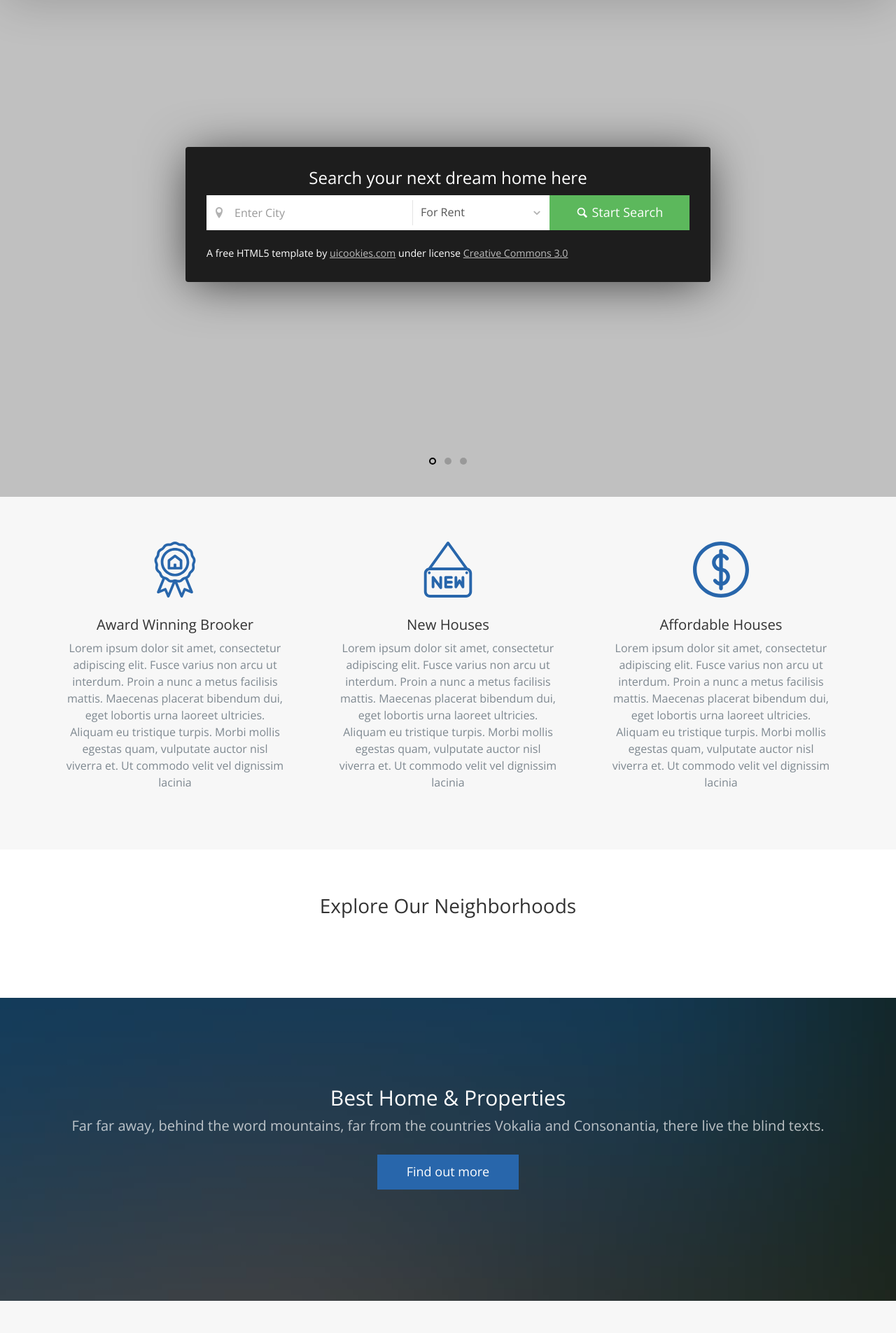
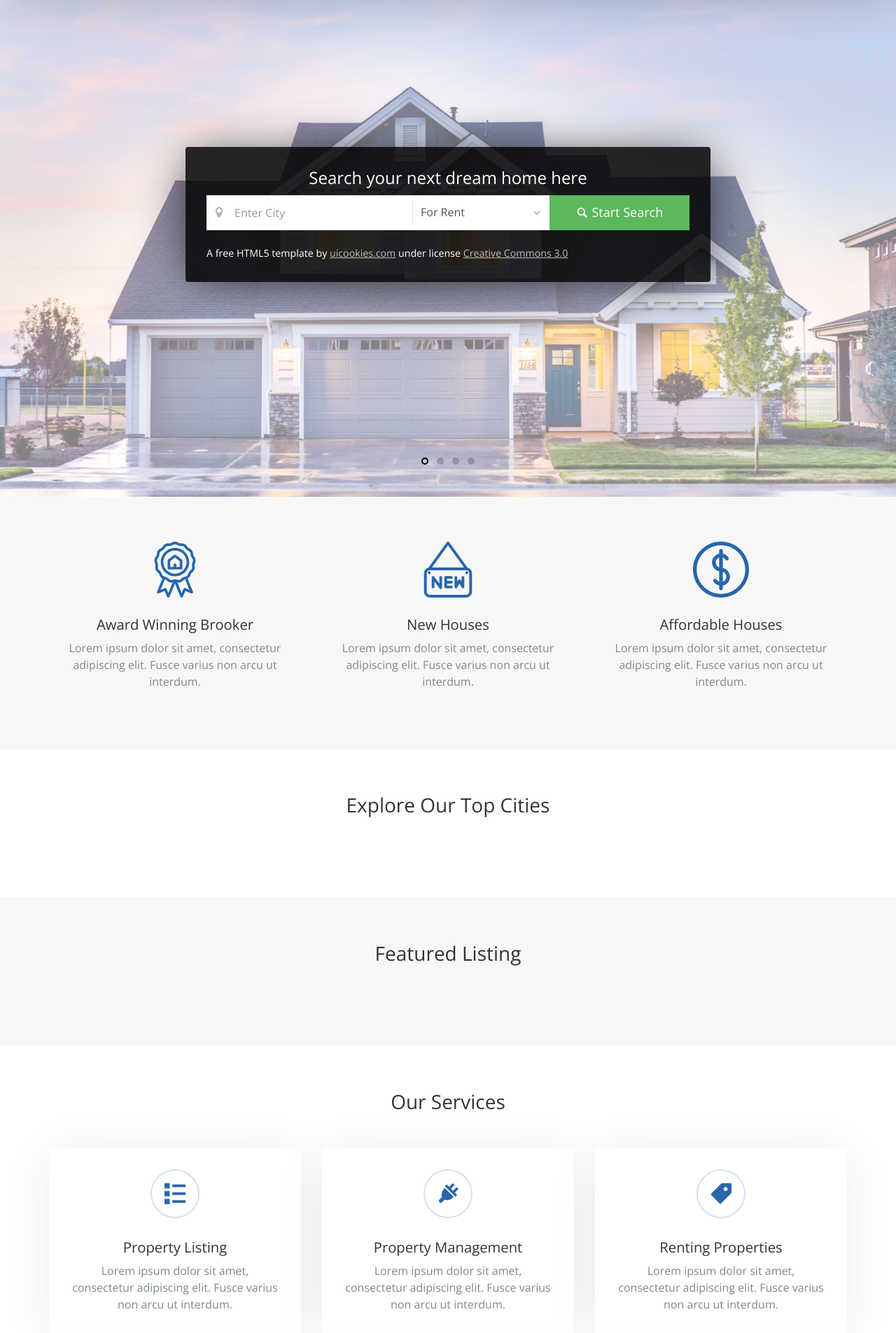
Before and after one commit to onadj/estate-agency-project, a Django app: template home/templates/home/home.html in a window 1280 px wide. Shown: the part 90-1995 px from the top of the page at 70% size. Run offline with Django 3.2, Linux system fonts and the light colour scheme; the template is opened without the code that fills it, so the values that code supplies are empty; some libraries are stand-ins or nearby versions; some web fonts are replaced.

Commit message:
deployment to heroku part 1

```diff
--- /dev/null
+++ b/agents/fixtures/agentsdata.json
@@ -0,0 +1 @@
+[{"model": "agents.agent", "pk": 1, "fields": {"name": "Oliver Nad", "title": "python developer", "image": "agents/homer_JDa7Nzb.jpg"}}]
--- a/contact/templates/contact/contact.html
+++ b/contact/templates/contact/contact.html
@@ -53,7 +53,7 @@
 
           <h4>Feedback</h4>
           <p>Far far away, behind the word mountains, far from the countries Vokalia and Consonantia, there live the blind texts.</p>
-          <p><a href="#">Learn More</a></p>
+
         </div>
       </div>
     </div>
--- a/home/templates/home/home.html
+++ b/home/templates/home/home.html
@@ -40,9 +40,12 @@
       </div>
     </div>
     <ul class="slides">
-      <li style="{% static 'img/slider_1.jpg' %}" class="overlay"></li>
-      <li style="background-image: url(img/slider_4.jpg);" class="overlay"></li>
-      <li style="background-image: url(img/slider_2.jpg);" class="overlay"></li>
+      <li style="background-image: url({% static 'img/homepage1.jpg' %})" class="overlay"></li>
+
+       <li style="background-image: url({% static 'img/homepage2.jpg' %})"  class="overlay"></li>
+
+       <li style="background-image: url({% static 'img/homepage3.jpg' %})"  class="overlay"></li>
+       <li style="background-image: url({% static 'img/homepage4.jpg' %})"  class="overlay"></li>
     </ul>
   </section>
   <!-- END: slider  -->
@@ -57,7 +60,7 @@
             </div>
             <div class="probootstrap-card-text">
               <h2 class="probootstrap-card-heading">Award Winning Brooker</h2>
-              <p>Lorem ipsum dolor sit amet, consectetur adipiscing elit. Fusce varius non arcu ut interdum. Proin a nunc a metus facilisis mattis. Maecenas placerat bibendum dui, eget lobortis urna laoreet ultricies. Aliquam eu tristique turpis. Morbi mollis egestas quam, vulputate auctor nisl viverra et. Ut commodo velit vel dignissim lacinia</p>
+              <p>Lorem ipsum dolor sit amet, consectetur adipiscing elit. Fusce varius non arcu ut interdum.</p>
             </div>
           </div>
         </div>
@@ -68,7 +71,7 @@
             </div>
             <div class="probootstrap-card-text">
               <h2 class="probootstrap-card-heading">New Houses</h2>
-              <p>Lorem ipsum dolor sit amet, consectetur adipiscing elit. Fusce varius non arcu ut interdum. Proin a nunc a metus facilisis mattis. Maecenas placerat bibendum dui, eget lobortis urna laoreet ultricies. Aliquam eu tristique turpis. Morbi mollis egestas quam, vulputate auctor nisl viverra et. Ut commodo velit vel dignissim lacinia</p>
+              <p>Lorem ipsum dolor sit amet, consectetur adipiscing elit. Fusce varius non arcu ut interdum.</p>
             </div>
           </div>
         </div>
@@ -79,7 +82,7 @@
             </div>
             <div class="probootstrap-card-text">
               <h2 class="probootstrap-card-heading">Affordable Houses</h2>
-              <p>Lorem ipsum dolor sit amet, consectetur adipiscing elit. Fusce varius non arcu ut interdum. Proin a nunc a metus facilisis mattis. Maecenas placerat bibendum dui, eget lobortis urna laoreet ultricies. Aliquam eu tristique turpis. Morbi mollis egestas quam, vulputate auctor nisl viverra et. Ut commodo velit vel dignissim lacinia</p>
+              <p>Lorem ipsum dolor sit amet, consectetur adipiscing elit. Fusce varius non arcu ut interdum. </p>
             </div>
           </div>
         </div>
@@ -91,7 +94,7 @@
   <section class="probootstrap-section">
     <div class="container">
       <div class="row heading">
-        <h2 class="mt0 mb50 text-center">Explore Our Neighborhoods</h2>
+        <h2 class="mt0 mb50 text-center">Explore Our Top Cities</h2>
       </div>
       <div class="row probootstrap-gutter10">
         {% for category_list in category_list_home %}
@@ -115,13 +118,7 @@
   </section>
   <!-- END: section -->
 
-  <section class="probootstrap-section probootstrap-bg" style="background-image: url(img/slider_2.jpg);">
-    <div class="container text-center probootstrap-animate" data-animate-effect="fadeIn">
-      <h2 class="heading">Best Home &amp; Properties</h2>
-      <p class="sub-heading">Far far away, behind the word mountains, far from the countries Vokalia and Consonantia, there live the blind texts.</p>
-      <p><a href="#" class="btn btn-primary mb10">Find out more</a></p>
-    </div>
-  </section>
+
   <!-- END: section -->
 
   <section class="probootstrap-section probootstrap-section-lighter">
@@ -136,15 +133,17 @@
           <div class="col-md-4 col-sm-6">
             <div class="probootstrap-card probootstrap-listing">
               <div class="probootstrap-card-media">
-                <img src="{{property.image.url}}" class="img-responsive" alt="Free HTML5 Template by uicookies.com">
+
+                <img href="{% url 'property:property_list' %}" src="{{property.image.url}}" class="img-responsive" alt="Free HTML5 Template by uicookies.com">
+
               </div>
               <div class="probootstrap-card-text">
                 <h2 class="probootstrap-card-heading"><a href="#">{{property}}</a></h2>
                 <div class="probootstrap-listing-location">
-                  <i class="icon-location2"></i> <span>360 W Wellington Chicago, IL 60657</span>
+                  <i class="icon-location2"></i> <span>{{property.location}}</span>
                 </div>
                 <div class="probootstrap-listing-category for-sale"><span>for {{property.property_type}}</span></div>
-                <div class="probootstrap-listing-price"><strong>$ {{property.price}}</strong> / month</div>
+                <div class="probootstrap-listing-price"><strong>$ {{property.price}}</strong></div>
               </div>
               <div class="probootstrap-card-extra">
                 <ul>
@@ -191,14 +190,14 @@
           <div class="service text-center">
             <div class="icon"><i class="icon-list2"></i></div>
             <h2 class="heading">Property Listing</h2>
-            <p>Far far away, behind the word mountains, far from the countries Vokalia and Consonantia, there live the blind texts.</p>
+            <p>Lorem ipsum dolor sit amet, consectetur adipiscing elit. Fusce varius non arcu ut interdum.</p>
           </div>
         </div>
         <div class="col-lg-4 col-md-4 col-sm-6 col-xs-12 probootstrap-animate">
           <div class="service text-center">
             <div class="icon"><i class="icon-power-cord"></i></div>
             <h2 class="heading">Property Management</h2>
-            <p>Far far away, behind the word mountains, far from the countries Vokalia and Consonantia, there live the blind texts.</p>
+            <p>Lorem ipsum dolor sit amet, consectetur adipiscing elit. Fusce varius non arcu ut interdum.</p>
           </div>
         </div>
         <div class="clearfix visible-sm-block"></div>
@@ -206,7 +205,7 @@
           <div class="service text-center">
             <div class="icon"><i class="icon-price-tag2"></i></div>
             <h2 class="heading">Renting Properties</h2>
-            <p>Far far away, behind the word mountains, far from the countries Vokalia and Consonantia, there live the blind texts.</p>
+            <p>Lorem ipsum dolor sit amet, consectetur adipiscing elit. Fusce varius non arcu ut interdum.</p>
           </div>
         </div>
         <div class="clearfix visible-lg-block visible-md-block"></div>
@@ -214,7 +213,7 @@
           <div class="service text-center">
             <div class="icon"><i class="icon-direction"></i></div>
             <h2 class="heading">Selling Properties</h2>
-            <p>Far far away, behind the word mountains, far from the countries Vokalia and Consonantia, there live the blind texts.</p>
+            <p>Lorem ipsum dolor sit amet, consectetur adipiscing elit. Fusce varius non arcu ut interdum.</p>
           </div>
         </div>
         <div class="clearfix visible-sm-block"></div>
@@ -222,14 +221,14 @@
           <div class="service text-center">
             <div class="icon"><i class="icon-home3"></i></div>
             <h2 class="heading">Brook A Property</h2>
-            <p>Far far away, behind the word mountains, far from the countries Vokalia and Consonantia, there live the blind texts.</p>
+            <p>Lorem ipsum dolor sit amet, consectetur adipiscing elit. Fusce varius non arcu ut interdum.</p>
           </div>
         </div>
         <div class="col-lg-4 col-md-4 col-sm-6 col-xs-12 probootstrap-animate">
           <div class="service text-center">
             <div class="icon"><i class="icon-magnifying-glass"></i></div>
             <h2 class="heading">Search Property</h2>
-            <p>Far far away, behind the word mountains, far from the countries Vokalia and Consonantia, there live the blind texts.</p>
+            <p>Lorem ipsum dolor sit amet, consectetur adipiscing elit. Fusce varius non arcu ut interdum.</p>
           </div>
         </div>
         <div class="clearfix visible-lg-block visible-md-block"></div>
--- a/requirements.txt
+++ b/requirements.txt
@@ -1,5 +1,10 @@
 asgiref==3.3.1
+beautifulsoup4==4.9.3
+dj-database-url==0.5.0
 Django==3.1.4
+django-bootstrap4==2.3.1
 Pillow==8.0.1
+psycopg2-binary==2.8.6
 pytz==2020.4
+soupsieve==2.0.1
 sqlparse==0.4.1
--- a/templates/base.html
+++ b/templates/base.html
@@ -62,9 +62,9 @@
       <div class="row mb60">
         <div class="col-md-3">
           <div class="probootstrap-footer-widget">
-            <h4 class="heading">About Haus.</h4>
+            <h4 class="heading">Why We?</h4>
             <p>Far far away, behind the word mountains, far from the countries Vokalia and Consonantia, there live the blind texts. </p>
-            <p><a href="#">Read more...</a></p>
+
           </div>
         </div>
         <div class="col-md-3">
@@ -83,11 +83,11 @@
           <div class="probootstrap-footer-widget">
             <h4 class="heading">Popular Cities</h4>
             <ul class="stack-link">
-              <li><a href="#">New York <small>(320 properties)</small></a></li>
-              <li><a href="#">San Francisco <small>(294 properties)</small></a></li>
-              <li><a href="#">Brooklyn <small>(300 properties)</small></a></li>
-              <li><a href="#">Chicago <small>(268 properties)</small></a></li>
-              <li><a href="#">Los Angeles <small>(342 properties)</small></a></li>
+              <li><a href="#">Osijek <small>(xy properties)</small></a></li>
+              <li><a href="#">Dubrovnik <small>(xy properties)</small></a></li>
+              <li><a href="#">Split <small>(xy properties)</small></a></li>
+              <li><a href="#">Zagreb <small>(xy properties)</small></a></li>
+
             </ul>
           </div>
         </div>
```
Also changed, not shown: about/fixtures/aboutdata.json (added, +1 -0 lines), project/settings.py (+5 -5 lines), property/fixtures/propertydata.json (added, +1 -0 lines), static/js/main.js (+4 -4 lines), static/img/homepage1.jpg (added), static/img/homepage2.jpg (added), static/img/homepage3.jpg (added), 1 other file.
